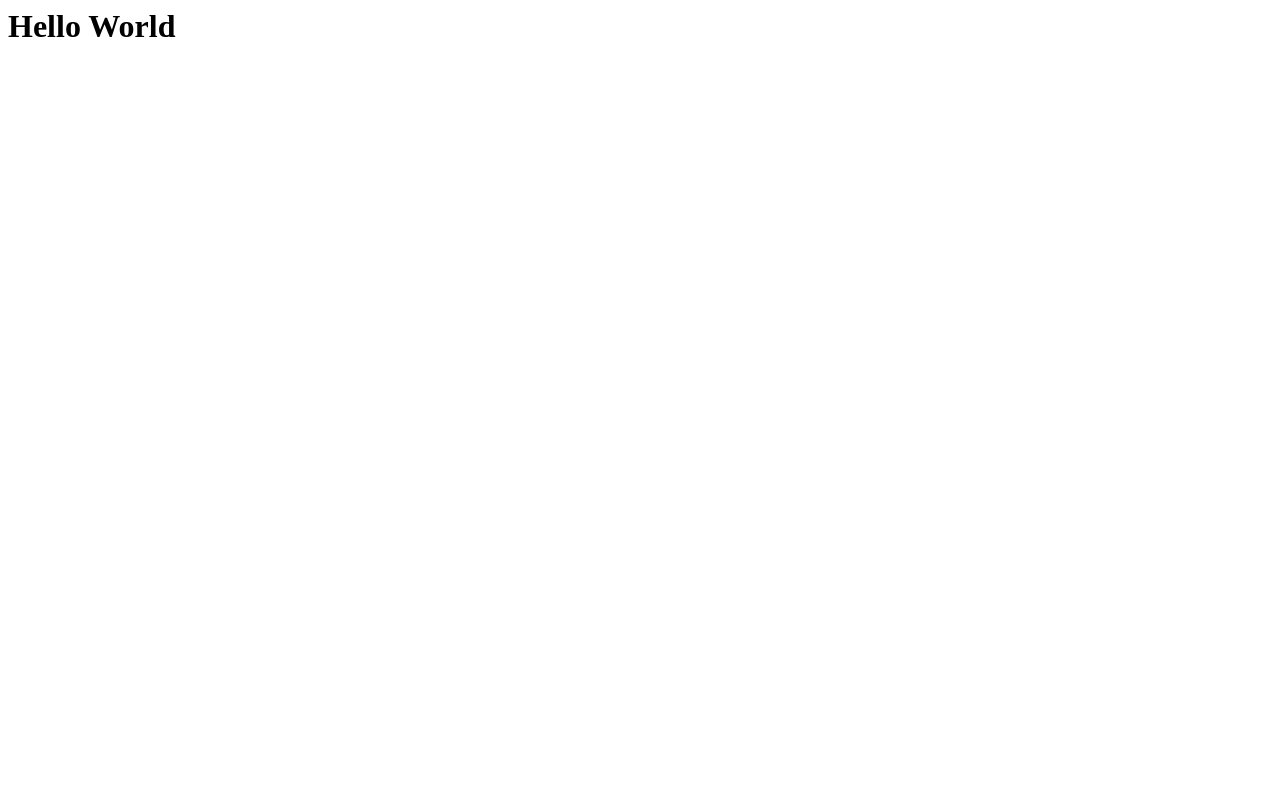
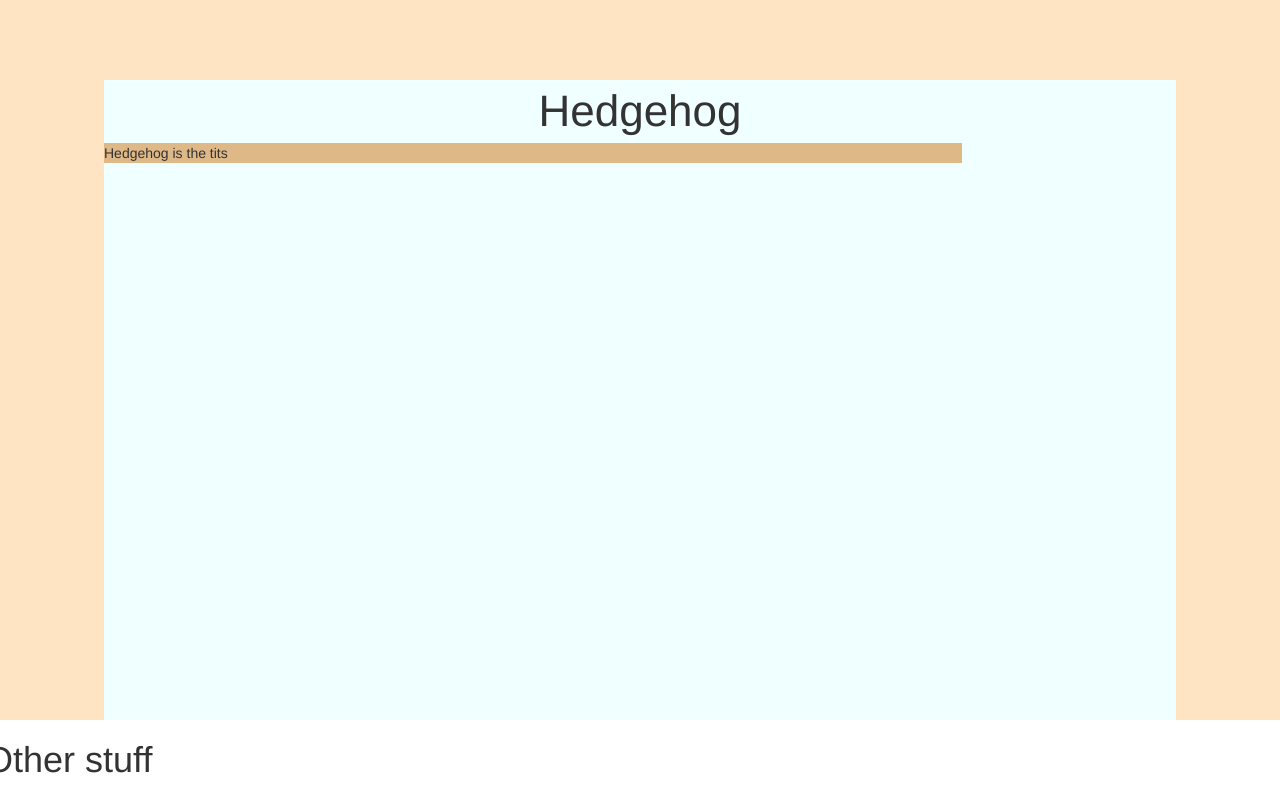
Before and after one commit to thekitbag/Hedgehog-2.0, a Flask app: page / in a window 1280 px wide. Before the commit the page is almost empty. Run offline with Flask 2, Linux system fonts and the light colour scheme; some libraries are stand-ins or nearby versions.

Commit message:
started landing page

```diff
--- a/runserver.py
+++ b/runserver.py
@@ -10,3 +10,6 @@ elif os.environ['FLASK_ENV'] == 'prod':
 	app = create_app(config.ProductionConfig)
 else:
 	print('ENV NOT SET TO dev, staging or prod')
+
+if __name__ == "__main__":
+    create_app().run()
--- a/webapp/__init__.py
+++ b/webapp/__init__.py
@@ -1,9 +1,15 @@
+from ensurepip import bootstrap
 from flask import Flask
 from config import Config
+
+from flask_bootstrap import Bootstrap
+
+bootstrap=Bootstrap()
 
 def create_app(config_class=Config):
     app = Flask(__name__)
     app.config.from_object(config_class)
+    bootstrap.init_app(app)
 
     from webapp.main import bp as main_bp
     app.register_blueprint(main_bp)
--- a/webapp/main/routes.py
+++ b/webapp/main/routes.py
@@ -1,4 +1,4 @@
-from flask import render_template
+from flask import render_template, url_for
 from webapp.main import bp
 
 
--- /dev/null
+++ b/webapp/static/css/main.css
@@ -0,0 +1,34 @@
+.main {
+    height: 100vh;
+}
+
+.title {
+    font-size: 66px;
+}
+
+.left {
+    background-color: bisque;
+}
+
+.right {
+    background-color: cornflowerblue;
+}
+
+.blurb-container {
+    height:80vh;
+    width: 80%;
+    margin: auto;
+    margin-top: 10vh;
+    background-color: azure;
+}
+
+.company-name {
+    font-size: 44px;
+    margin: auto;
+    text-align: center;
+}
+
+.blurb {
+    width: 80%;
+    background-color: burlywood;
+}
--- /dev/null
+++ b/webapp/templates/base.html
@@ -0,0 +1,27 @@
+{% extends 'bootstrap/base.html' %}
+
+{% block head %}
+  {{ super() }}
+      <link rel= "stylesheet" type= "text/css" href= "{{ url_for('static',filename='css/main.css') }}">
+      <link rel= "stylesheet" type= "text/css" href= "http://maxcdn.bootstrapcdn.com/bootstrap/4.0.0/css/fontawesome-all.min.css">
+      <link rel="stylesheet" href="https://cdnjs.cloudflare.com/ajax/libs/font-awesome/4.7.0/css/font-awesome.min.css">
+{% endblock %}
+
+{% block scripts %}
+    {{ super() }}
+    {% block moreScripts %}{% endblock moreScripts %}
+{% endblock %}
+
+{% block title %}
+    {% if title %}{{ title }} - Hedgehog{% else %}Welcome {% endif %}
+{% endblock %}
+
+
+{% block content %}
+    {% block app_content %}{% endblock %}
+
+<script>
+    !function(t,e){var o,n,p,r;e.__SV||(window.posthog=e,e._i=[],e.init=function(i,s,a){function g(t,e){var o=e.split(".");2==o.length&&(t=t[o[0]],e=o[1]),t[e]=function(){t.push([e].concat(Array.prototype.slice.call(arguments,0)))}}(p=t.createElement("script")).type="text/javascript",p.async=!0,p.src=s.api_host+"/static/array.js",(r=t.getElementsByTagName("script")[0]).parentNode.insertBefore(p,r);var u=e;for(void 0!==a?u=e[a]=[]:a="posthog",u.people=u.people||[],u.toString=function(t){var e="posthog";return"posthog"!==a&&(e+="."+a),t||(e+=" (stub)"),e},u.people.toString=function(){return u.toString(1)+".people (stub)"},o="capture identify alias people.set people.set_once set_config register register_once unregister opt_out_capturing has_opted_out_capturing opt_in_capturing reset isFeatureEnabled onFeatureFlags".split(" "),n=0;n<o.length;n++)g(u,o[n]);e._i.push([i,s,a])},e.__SV=1)}(document,window.posthog||[]);
+    posthog.init('phc_UZILuAviYkk13s70pSY0JcMHvFNNPAxvBnS8loD3PCG',{api_host:'https://app.posthog.com'})
+</script>
+{% endblock %}
--- a/webapp/templates/main/index.html
+++ b/webapp/templates/main/index.html
@@ -1 +1,25 @@
-<h1>Hello World</h1>
+{% extends "base.html" %}
+
+{% block moreScripts %}
+<link rel= "stylesheet" type= "text/css" href= "{{ url_for('static',filename='css/main.css') }}">
+{% endblock moreScripts %}
+
+{% block app_content %}
+
+<div class="main row">
+    <div class="col-6 left">
+        <div class="row">
+            <div class="col-12">
+                <div class="blurb-container">
+                    <div class="company-name">Hedgehog</div>
+                    <div class="blurb">Hedgehog is the tits</div>
+                </div>
+            </div>
+        </div>
+    </div>
+    <div class="col-6">
+        <h1>Other stuff</h1>
+    </div>
+</div>
+
+{% endblock %}
```
